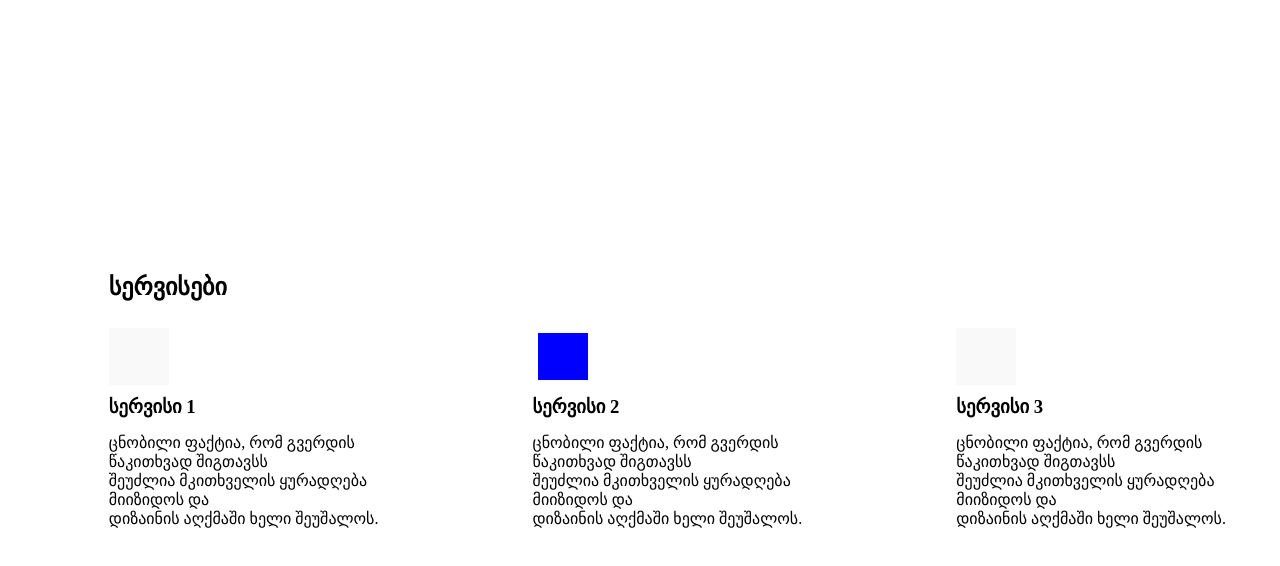
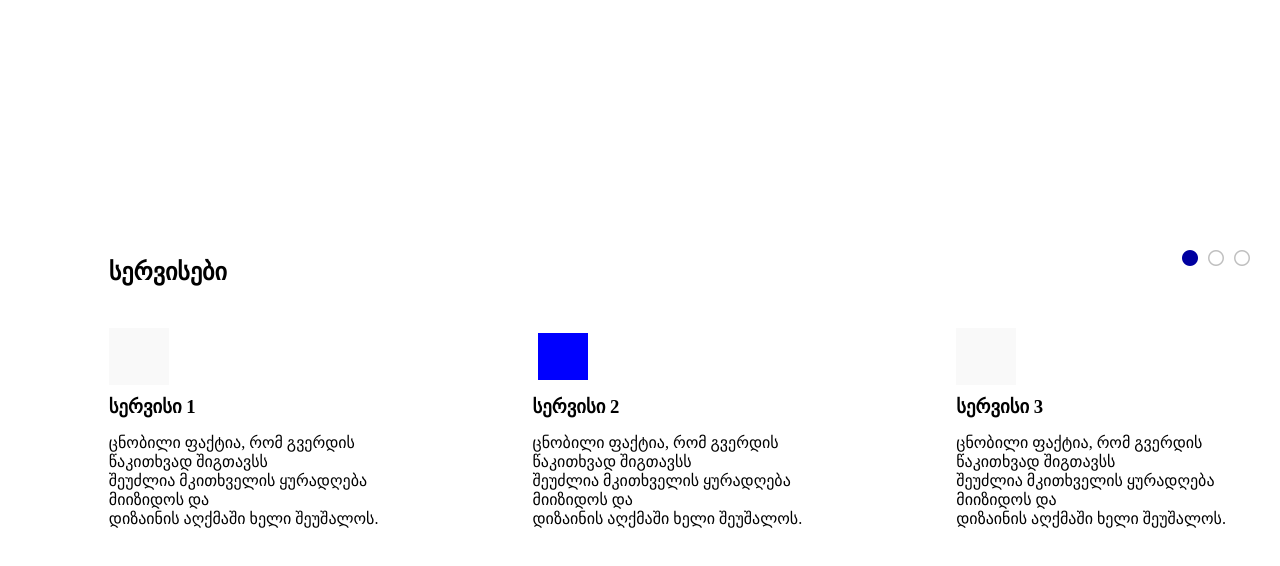
Before and after one commit to Rakshasss/dav-8, a plain HTML site: page index.html in a window 1280 px wide. Shown: the part 102-668 px from the top of the page. Drawn offline with Linux system fonts and the light colour scheme.

Commit message:
wertoebi

```diff
--- a/index.html
+++ b/index.html
@@ -5,6 +5,13 @@
     <meta name="viewport" content="width=device-width, initial-scale=1.0" />
     <title>Document</title>
     <link rel="stylesheet" href="style.css" />
+    <link
+      rel="stylesheet"
+      href="https://cdnjs.cloudflare.com/ajax/libs/font-awesome/6.4.0/css/all.min.css"
+      integrity="sha512-iecdLmaskl7CVkqkXNQ/ZH/XLlvWZOJyj7Yy7tcenmpD1ypASozpmT/E0iPtmFIB46ZmdtAc9eNBvH0H/ZpiBw=="
+      crossorigin="anonymous"
+      referrerpolicy="no-referrer"
+    />
   </head>
   <body>
     <title>service</title>
@@ -23,6 +30,14 @@
     </header>
     <main>
       <h2>სერვისები</h2>
+      <div class="burti">
+        <span class="dot"></span>
+        <span class="dot"></span>
+        <span class="dot"></span>
+        <i class="fa-solid fa-circle" style="color: #0000a0"></i>
+        <i class="fa-regular fa-circle" style="color: #c0c0c0"></i>
+        <i class="fa-regular fa-circle" style="color: #c0c0c0"></i>
+      </div>
       <div class="mt-kont">
         <div>
           <span id="pir"></span>
--- a/style.css
+++ b/style.css
@@ -49,7 +49,7 @@ main h2 {
   position: absolute;
   top: 50%;
   left: 8.5%;
-  margin-top: -25px;
+  margin-top: -40px;
 }
 .mt-kont div h3 {
   padding-top: 40px;
@@ -77,3 +77,11 @@ main h2 {
 .qv-sat {
   margin-bottom: 15px;
 }
+.burti {
+  display: flex;
+  justify-content: right;
+  position: absolute;
+  gap: 10px;
+  top: 44%;
+  left: 90%;
+}
```
